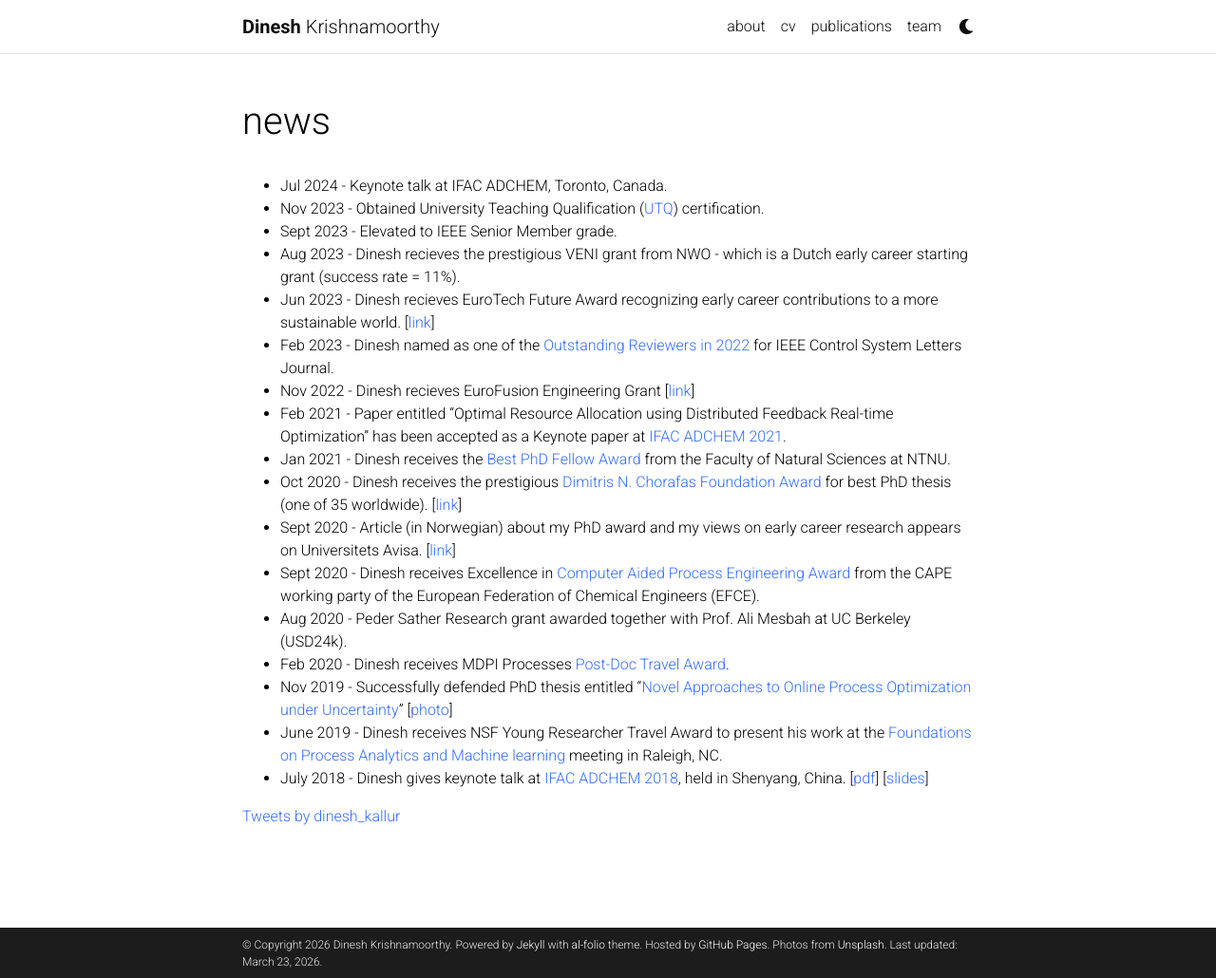
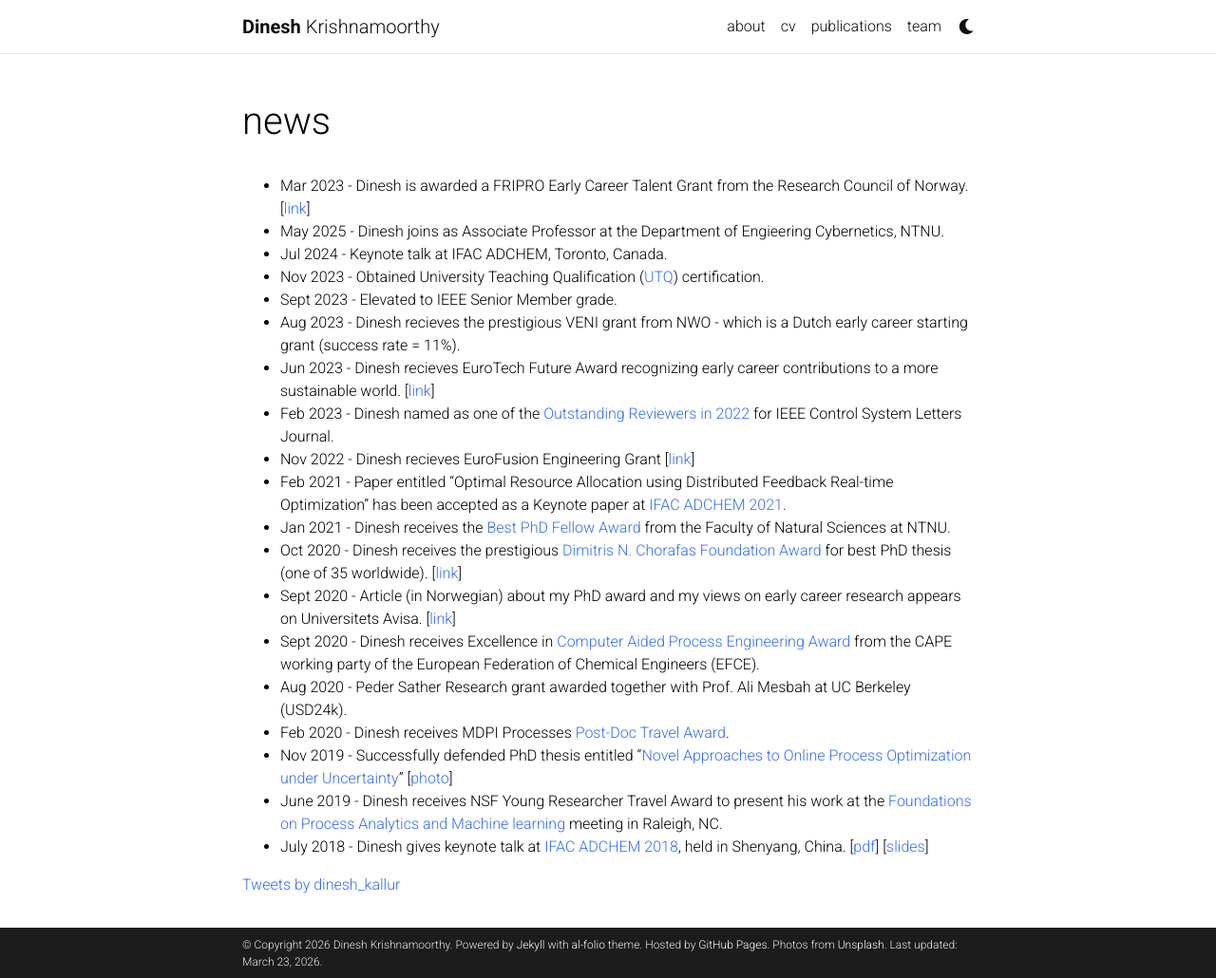
Before and after one commit to dinesh-krishnamoorthy/dinesh-krishnamoorthy.github.io, a Jekyll site: the page built from _pages/news.md, in a window 1280 px wide and 1030 px high. Shown: the whole window at 95% size. Built offline with Jekyll 4.4.1, drawn with Linux system fonts in a browser that asks for light colours; comment, search, counter and statistics services are not loaded; a style sheet for code colours, icons or effects is not loaded.

Commit message:
Add news entries for Dinesh's achievements

```diff
--- a/_pages/news.md
+++ b/_pages/news.md
@@ -5,7 +5,8 @@ permalink: /news/
 nav: false
 nav_order: 5
 ---
-
+* Mar 2023 - Dinesh is awarded a FRIPRO Early Career Talent Grant from the Research Council of Norway. [[link](https://www.forskningsradet.no/nyheter/2026/banebrytande-forskarar-far-236-millionar-kroner/)]
+* May 2025 - Dinesh joins as Associate Professor at the Department of Engieering Cybernetics, NTNU.
 * Jul 2024 - Keynote talk at IFAC ADCHEM, Toronto, Canada.
 * Nov 2023 -  Obtained University Teaching Qualification ([UTQ](https://www.universiteitenvannederland.nl/en_GB/utq)) certification.
 * Sept 2023 - Elevated to IEEE Senior Member grade.
```
